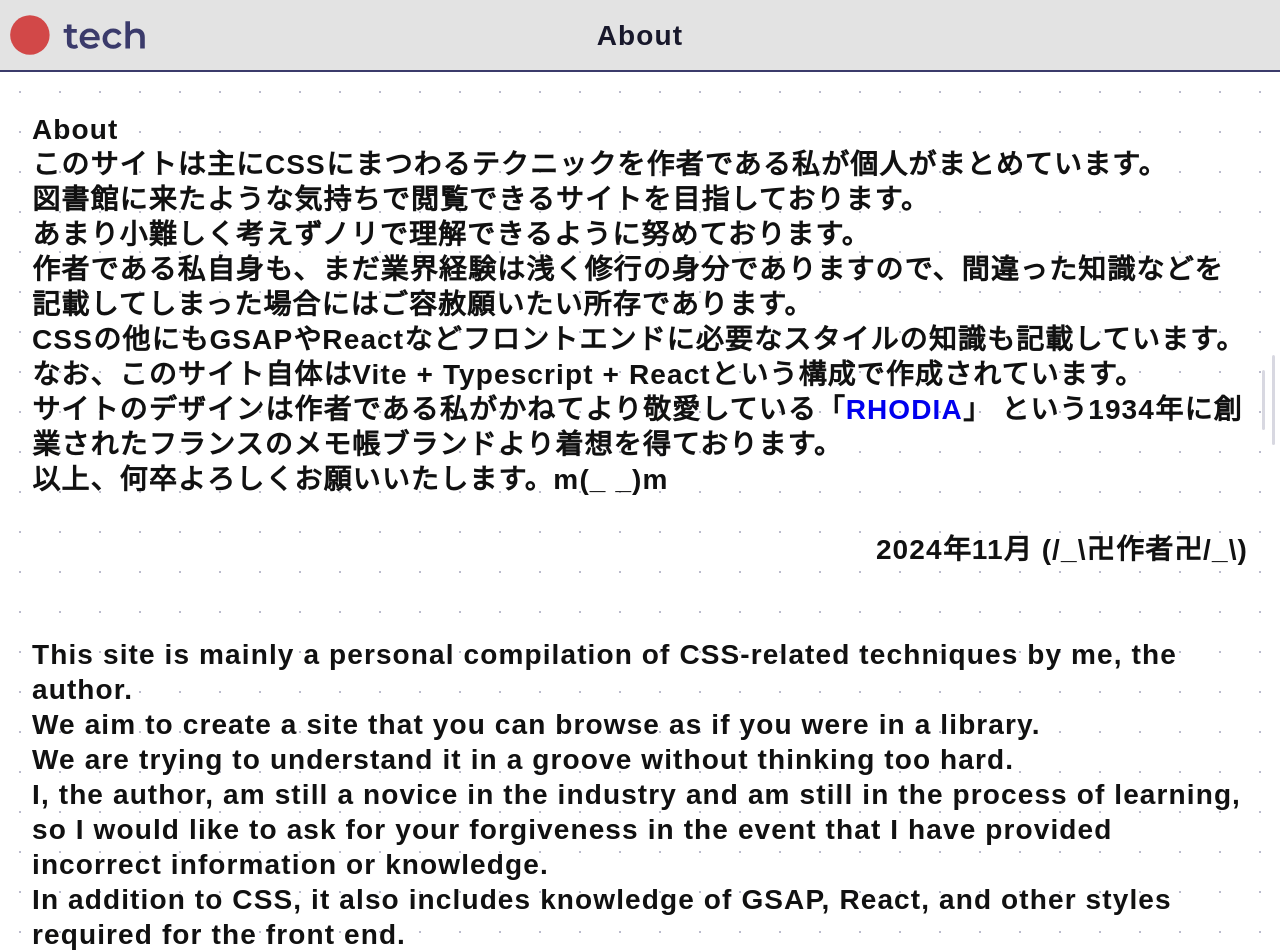
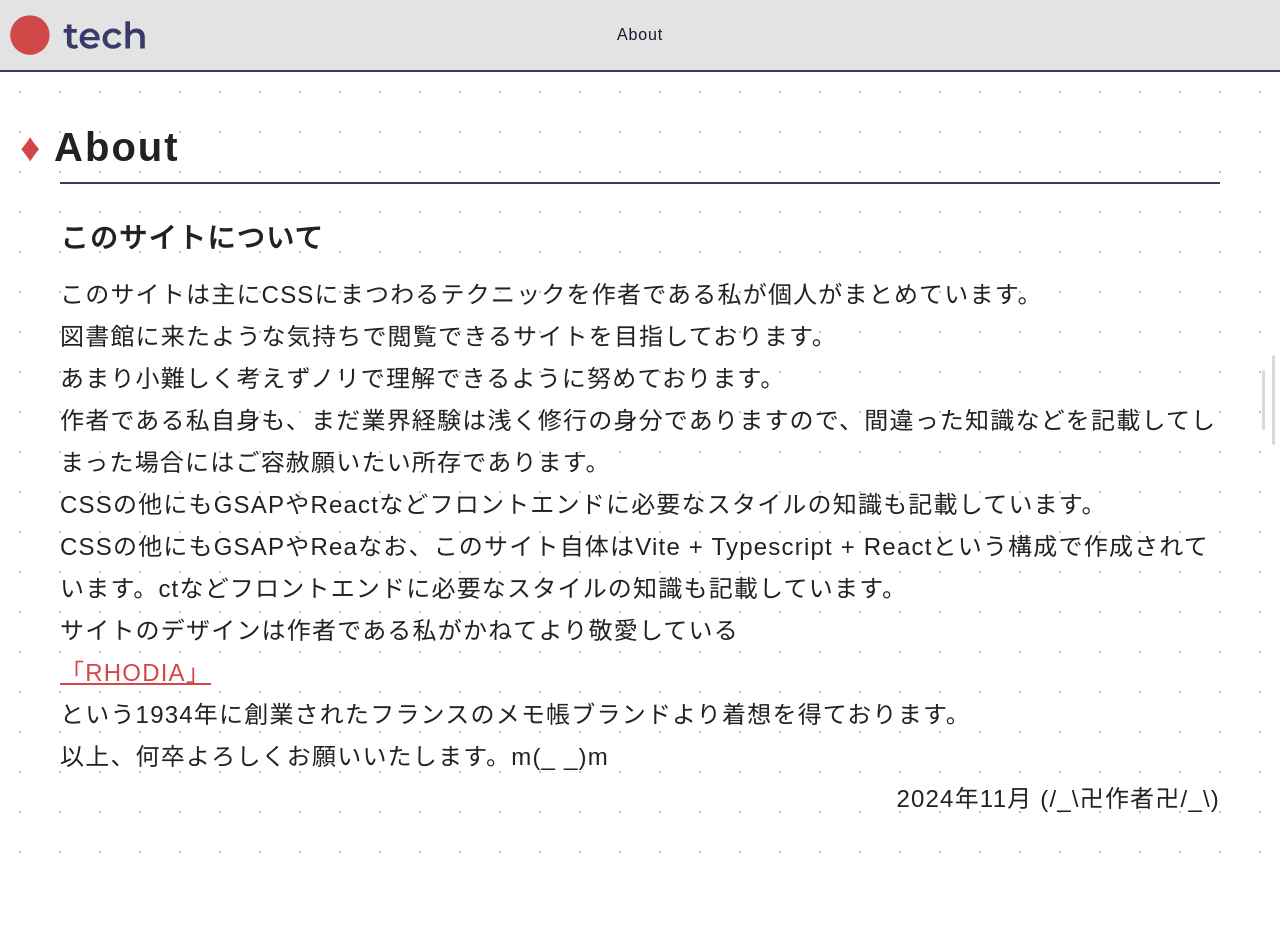
Before and after one commit to takyamata/css-stockroom, a React (Vite) app: page /about in a window 1280 px wide. Shown: the top 952 px of the page. After the commit the page ends 860 px from the top, so only its background shows below. Built offline with nearby package versions, Linux system fonts and the light colour scheme; a web font is replaced by a local one.

Commit message:
パラグラフ系コンポーネント作成

```diff
--- a/src/components/About/About.tsx
+++ b/src/components/About/About.tsx
@@ -1,73 +1,33 @@
 import React from 'react';
+import styles from './About.module.scss';
+import Anchor from '@components/Paragraph/Anchor';
+import HeadLine from '@components/Paragraph/HeadLine';
+import ParaGraph from '@components/Paragraph/ParaGraph';
+import Span from '@components/Paragraph/Span';
+import SubHeading from '@components/Paragraph/SubHeading';
 
 const About = () => {
     return (
-        <div>
-            About
-            <p>
-                このサイトは主にCSSにまつわるテクニックを作者である私が個人がまとめています。
-                <br />
-                図書館に来たような気持ちで閲覧できるサイトを目指しております。
-                <br />
-                あまり小難しく考えずノリで理解できるように努めております。
-                <br />
-                作者である私自身も、まだ業界経験は浅く修行の身分でありますので、間違った知識などを記載してしまった場合にはご容赦願いたい所存であります。
-                <br />
-                CSSの他にもGSAPやReactなどフロントエンドに必要なスタイルの知識も記載しています。
-                <br />
-                なお、このサイト自体はVite + Typescript +
-                Reactという構成で作成されています。
-                <br />
-                サイトのデザインは作者である私がかねてより敬愛している「
-                <a href="https://www.bloc-rhodia.jp/index.html" target="_blank">
-                    RHODIA
-                </a>
-                」
-                という1934年に創業されたフランスのメモ帳ブランドより着想を得ております。
-                <br />
-                以上、何卒よろしくお願いいたします。m(_ _)m
-                <br />
-                <br />
-                <span style={{ display: 'block', textAlign: 'right' }}>
-                    2024年11月 (/_\卍作者卍/_\)
-                </span>
-            </p>
-            <br />
-            <br />
-            <p>
-                This site is mainly a personal compilation of CSS-related
-                techniques by me, the author.
-                <br />
-                We aim to create a site that you can browse as if you were in a
-                library.
-                <br />
-                We are trying to understand it in a groove without thinking too
-                hard.
-                <br />
-                I, the author, am still a novice in the industry and am still in
-                the process of learning, so I would like to ask for your
-                forgiveness in the event that I have provided incorrect
-                information or knowledge.
-                <br />
-                In addition to CSS, it also includes knowledge of GSAP, React,
-                and other styles required for the front end.
-                <br />
-                The site itself was created using Vite + Typescript + React.
-                <br />
-                The design of the site was inspired by
-                <a href="https://www.bloc-rhodia.jp/index.html" target="_blank">
-                    RHODIA
-                </a>
-                , a French brand of notepads founded in 1934, whichI have long
-                admired.
-                <br />
-                Thank you in advance for your cooperation. :D
-                <br />
-                <br />
-                <span style={{ display: 'block', textAlign: 'right' }}>
-                    November 2024 (/_\卍author卍/_\)
-                </span>
-            </p>
+        <div className={styles.root}>
+            <HeadLine text="About" />
+            <SubHeading text="このサイトについて" />
+            <ParaGraph>
+                <Span text="このサイトは主にCSSにまつわるテクニックを作者である私が個人がまとめています。" />
+                <Span text="図書館に来たような気持ちで閲覧できるサイトを目指しております。" />
+                <Span text="あまり小難しく考えずノリで理解できるように努めております。" />
+                <Span text="作者である私自身も、まだ業界経験は浅く修行の身分でありますので、間違った知識などを記載してしまった場合にはご容赦願いたい所存であります。" />
+                <Span text="CSSの他にもGSAPやReactなどフロントエンドに必要なスタイルの知識も記載しています。" />
+                <Span text="CSSの他にもGSAPやReaなお、このサイト自体はVite + Typescript + Reactという構成で作成されています。ctなどフロントエンドに必要なスタイルの知識も記載しています。" />
+                <Span text="サイトのデザインは作者である私がかねてより敬愛している" />
+                <Anchor
+                    href="https://www.bloc-rhodia.jp/index.html"
+                    children="「RHODIA」"
+                    blank
+                />
+                <Span text="という1934年に創業されたフランスのメモ帳ブランドより着想を得ております。" />
+                <Span text="以上、何卒よろしくお願いいたします。m(_ _)m" />
+                <Span tar text="2024年11月 (/_\卍作者卍/_\)" />
+            </ParaGraph>
         </div>
     );
 };
--- a/src/components/Main/main.module.scss
+++ b/src/components/Main/main.module.scss
@@ -2,9 +2,9 @@
 .root {
     grid-area: main;
     background-color: var(--main);
-    padding: 4rem 3.2rem;
+    padding: 4rem 6rem;
     border-top: 0.2rem solid var(--border);
-    @include font(extra-bold);
+    // @include font(extra-bold);
     min-height: 100%;
     background-image: radial-gradient(
         circle,
--- /dev/null
+++ b/src/components/Paragraph/Anchor.tsx
@@ -0,0 +1,28 @@
+import React from 'react';
+
+interface AnchorProps {
+    href: string;
+    children: React.ReactNode;
+    blank?: boolean;
+    className?: string;
+}
+
+const Anchor: React.FC<AnchorProps> = ({
+    href,
+    children,
+    blank,
+    className,
+}) => {
+    return (
+        <a
+            href={href}
+            target={blank ? '_blank' : ''}
+            rel={blank ? 'noopener noreferrer' : ''}
+            className={className}
+        >
+            {children}
+        </a>
+    );
+};
+
+export default Anchor;
--- /dev/null
+++ b/src/components/Paragraph/HeadLine.tsx
@@ -0,0 +1,16 @@
+import React from 'react';
+
+interface HeadLineProps {
+    text: string;
+    className?: string;
+}
+
+const HeadLine: React.FC<HeadLineProps> = ({ text, className = '' }) => {
+    return (
+        <h3 className={`headline ${className}`}>
+            <i style={{ color: 'var(--current)' }}>&diams;</i> {text}
+        </h3>
+    );
+};
+
+export default HeadLine;
--- /dev/null
+++ b/src/components/Paragraph/ParaGraph.tsx
@@ -0,0 +1,11 @@
+import React from 'react';
+
+interface ParaGraphProps {
+    children: React.ReactNode;
+}
+
+const ParaGraph: React.FC<ParaGraphProps> = ({ children }) => {
+    return <p className="paragraph">{children}</p>;
+};
+
+export default ParaGraph;
--- /dev/null
+++ b/src/components/Paragraph/Span.tsx
@@ -0,0 +1,19 @@
+import React from 'react';
+
+interface SpanProps {
+    text: string;
+    className?: string;
+    tar?: boolean;
+    tac?: boolean;
+}
+
+const Span: React.FC<SpanProps> = ({ text, className = '', tar, tac }) => {
+    let alignClass = '';
+    if (tar) alignClass = 'right';
+    else if (tac) alignClass = 'center';
+    return (
+        <span className={`span ${alignClass} ${className}`.trim()}>{text}</span>
+    );
+};
+
+export default Span;
--- /dev/null
+++ b/src/components/Paragraph/SubHeading.tsx
@@ -0,0 +1,12 @@
+import React from 'react';
+
+interface SubHeadingProps {
+    text: string;
+    className?: string;
+}
+
+const SubHeading: React.FC<SubHeadingProps> = ({ text, className = '' }) => {
+    return <h4 className={`subheading ${className}`}>{text}</h4>;
+};
+
+export default SubHeading;
--- a/src/styles/global/base.scss
+++ b/src/styles/global/base.scss
@@ -24,11 +24,46 @@ body {
     text-rendering: optimizeLegibility;
     font-kerning: normal;
     font-family: 'M PLUS 1', 'BIZ UDPGothic', 'メイリオ', Meiryo, sans-serif;
-    color: var(--black_1);
+    color: var(--black);
     overflow-y: scroll;
     overflow-x: hidden;
     background-color: var(--bg);
-    @include font(mid, var(--black_1));
+    @include font(f-24, var(--black));
+}
+.headline {
+    @include font(f-40-bold, var(--black));
+    border-bottom: 0.2rem solid var(--border);
+    margin-bottom: 2rem;
+    text-indent: -1em;
+}
+.subheading {
+    @include font(f-28-bold, var(--black));
+    line-height: 2.5;
+}
+.lead {
+    @include font(f-24, var(--black));
+    line-height: 2.5;
+}
+.span {
+    display: block;
+    @include font(f-24, var(--black));
+    &.right {
+        text-align: right;
+    }
+    &.center {
+        text-align: center;
+    }
+}
+.paragraph {
+}
+a {
+    color: var(--current);
+    text-decoration: underline;
+    transition: var(--time-base) ease;
+    @include hover {
+        text-decoration: none;
+        color: var(--current-thin);
+    }
 }
 .logo {
     g {
@@ -41,3 +76,27 @@ body {
         }
     }
 }
+.f-12 {
+    @include font(f-12, var(--black));
+}
+.f-12-bold {
+    @include font(f-12-bold, var(--black));
+}
+.f-16 {
+    @include font(f-16, var(--black));
+}
+.f-16-bold {
+    @include font(f-16-bold, var(--black));
+}
+.f-20 {
+    @include font(f-20, var(--black));
+}
+.f-20-bold {
+    @include font(f-20-bold, var(--black));
+}
+.f-28 {
+    @include font(f-28, var(--black));
+}
+.f-28-bold {
+    @include font(f-28-bold, var(--black));
+}
--- a/src/styles/global/variables.scss
+++ b/src/styles/global/variables.scss
@@ -5,8 +5,9 @@ $PCWindowWidth: 1440;
 
 // カラー ======================
 :root {
-    --white_1: #ffffff;
-    --black_1: #111111;
+    --white: #ffffff;
+    --black: #222222;
+    --black-thin: color-mix(in sRGB, var(--black) 50%, white);
     --bg: #ffffff;
     --error: #d6000f;
     --warning: #ffe600;
@@ -22,6 +23,7 @@ $PCWindowWidth: 1440;
     --base-dark: color-mix(in srgb, var(--base) 40%, black);
     --icon: #3b3b6b;
     --current: #d24848;
+    --current-thin: color-mix(in sRGB, var(--current) 60%, white);
     --logo-red: #d24848;
 
     --button: red;
```
Also changed, not shown: src/components/Paragraph/Lead.tsx (added, +12 -0 lines), src/styles/mixin.scss (+57 -27 lines), src/components/About/About.module.scss (added).
